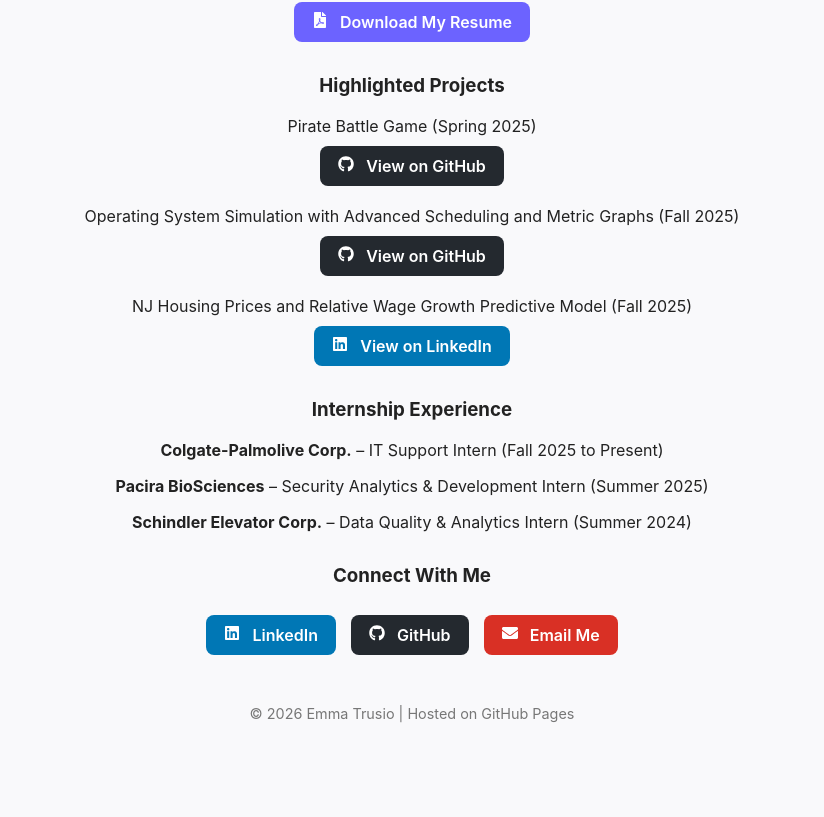
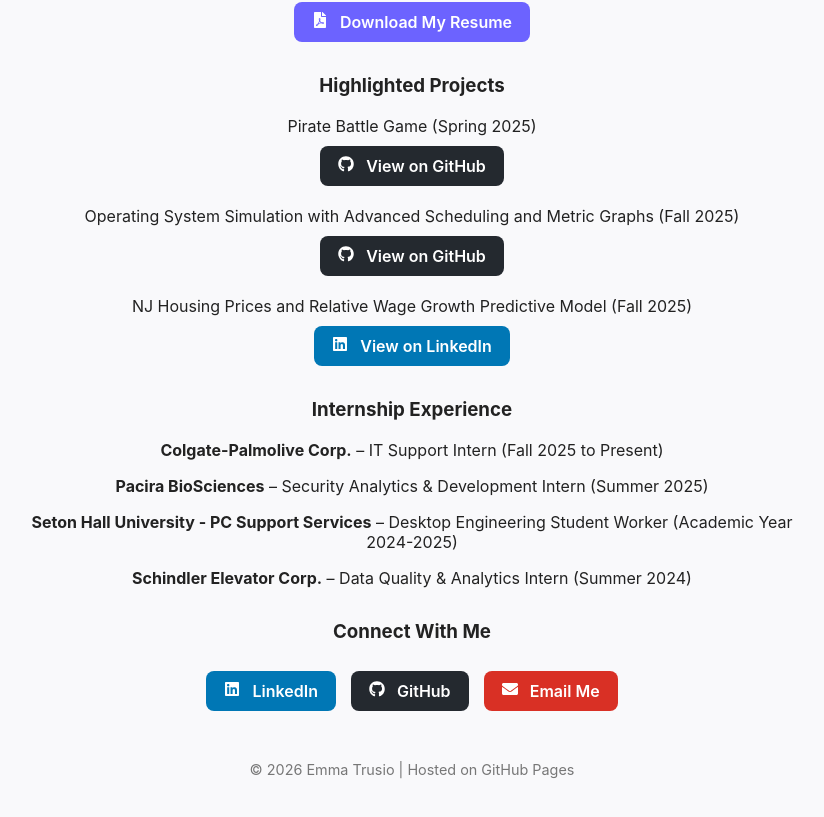
Before and after one commit to eetrusio14/my-portfolio, a React (Create React App) app: page / in a window 1280 px wide. Shown: the part 1015-1832 px from the top of the page, without its empty margins (228-1052 px from the left). Built offline with nearby package versions, Linux system fonts and the light colour scheme.

Commit message:
Added SHU work experience

```diff
--- a/src/App.js
+++ b/src/App.js
@@ -113,6 +113,7 @@
         <h3>Internship Experience</h3>
         <p><strong>Colgate-Palmolive Corp.</strong> – IT Support Intern (Fall 2025 to Present)</p>
         <p><strong>Pacira BioSciences</strong> – Security Analytics & Development Intern (Summer 2025)</p>
+        <p><strong>Seton Hall University - PC Support Services</strong> – Desktop Engineering Student Worker (Academic Year 2024-2025)</p>
         <p><strong>Schindler Elevator Corp.</strong> – Data Quality & Analytics Intern (Summer 2024)</p>
       </section>
 
```
